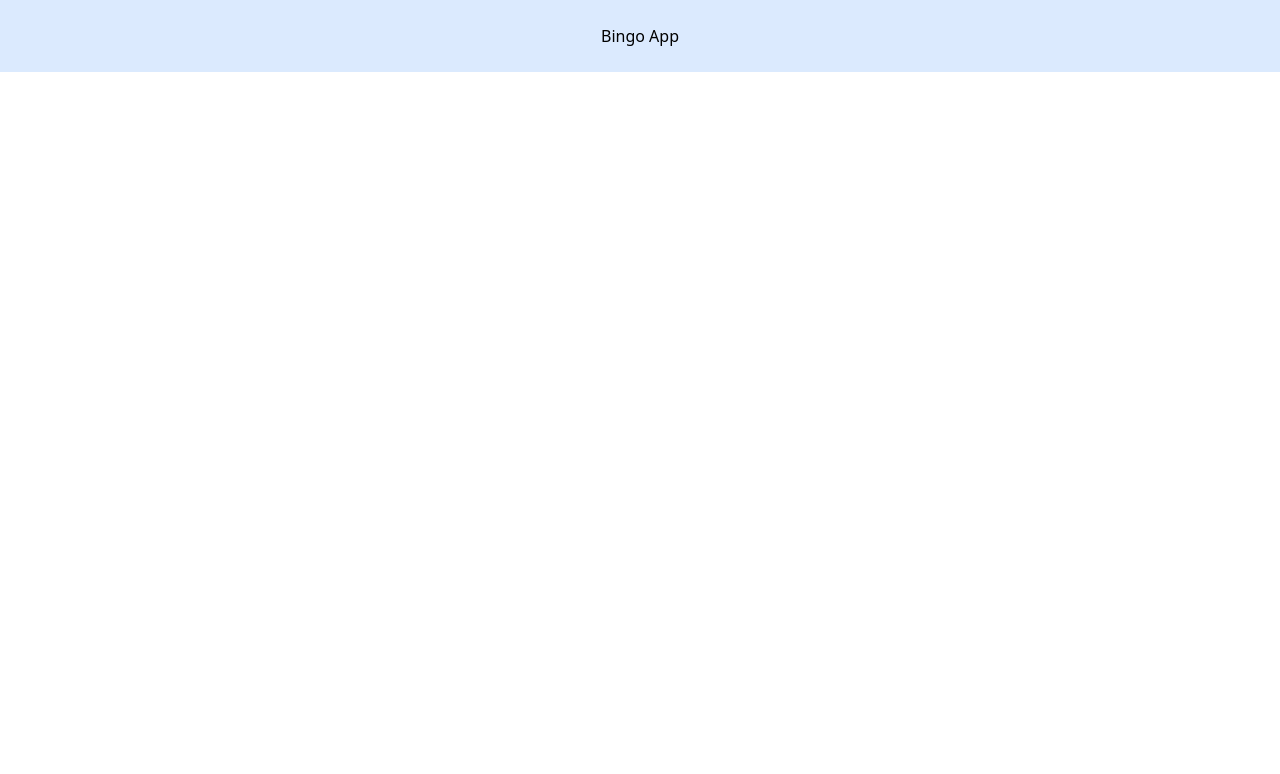
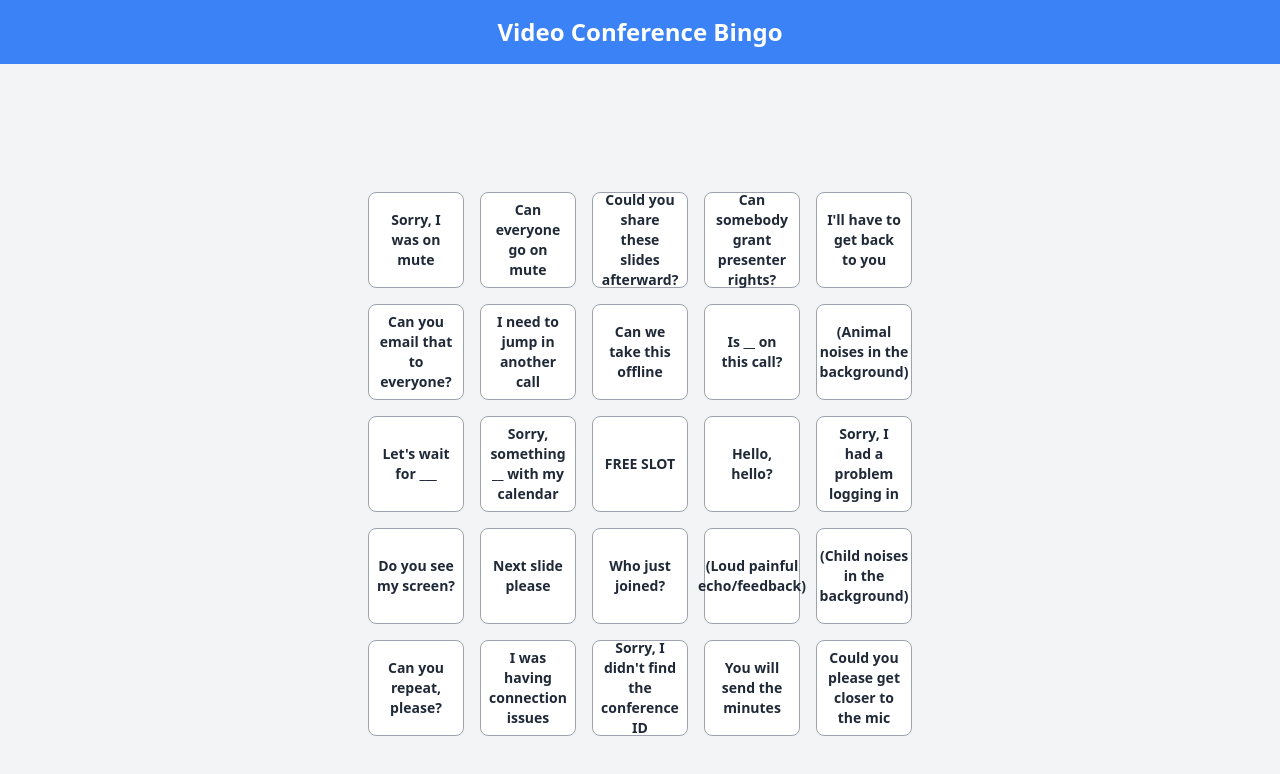
Before and after one commit to inolas05/Bingo-App, a React (Vite) app: page / in a window 1280 px wide. Shown: the top 774 px of the page. Built offline with nearby package versions, Linux system fonts and the light colour scheme.

Commit message:
built components and pharases displayed

```diff
--- a/src/App.jsx
+++ b/src/App.jsx
@@ -1,15 +1,13 @@
-//import { useState } from 'react'
-import './App.css'
+import React from 'react'
+import NavBar from './components/NavBar'
+import BingoCard from './components/BingoCard'
 
-function App() {
-
-
+const App = () => {
   return (
-    <>
-      <div className="p-6 text-center bg-blue-100">
-        {"Bingo App"}
-      </div>
-    </>
+    <div>
+      <NavBar />
+      <BingoCard />
+    </div>
   )
 }
 
--- /dev/null
+++ b/src/components/BingoCard.jsx
@@ -0,0 +1,65 @@
+import React, { useState, useEffect } from "react";
+import BingoCell from "./BingoCell";
+import { phrases } from "../utils/phrases";
+
+const BOARD_SIZE = 5;
+
+const BingoCard = () => {
+  const [board, setBoard] = useState([]);
+  const [selectedCells, setSelectedCells] = useState(new Set());
+
+  useEffect(() => {
+    generateBoard();
+  }, []);
+
+  const generateBoard = () => {
+    const shuffledPhrases = [...phrases].sort(() => Math.random() - 0.5);
+    const newBoard = [];
+
+    for (let row = 0; row < BOARD_SIZE; row++) {
+      newBoard.push([]);
+      for (let col = 0; col < BOARD_SIZE; col++) {
+        if (row === 2 && col === 2) {
+          newBoard[row].push("FREE SLOT");
+        } else {
+          newBoard[row].push(shuffledPhrases.pop());
+        }
+      }
+    }
+    setBoard(newBoard);
+  };
+
+  const handleCellClick = (row, col) => {
+    const key = `${row}-${col}`;
+    setSelectedCells((prevSelectedCells) => {
+        const newSelectedCells = new Set(prevSelectedCells);
+
+        if (newSelectedCells.has(key)) {
+          newSelectedCells.delete(key);
+        } else {
+          newSelectedCells.add(key);
+        }
+
+        return newSelectedCells;
+    });
+  };
+
+  return (
+    <div className="flex flex-col items-center justify-center min-h-screen bg-gray-100 p-5">
+      <div className="grid grid-cols-5 gap-4">
+        {board.map((row, rowIndex) =>
+          row.map((phrase, colIndex) => (
+            <BingoCell
+              key={`${rowIndex}-${colIndex}`}
+              phrase={phrase}
+              isSelected={selectedCells.has(`${rowIndex}-${colIndex}`)}
+              onClick={() => handleCellClick(rowIndex, colIndex)}
+            />
+          ))
+        )}
+      </div>
+    </div>
+  );
+};
+
+export default BingoCard;
--- /dev/null
+++ b/src/components/BingoCell.jsx
@@ -0,0 +1,16 @@
+import React from 'react'
+
+const BingoCell = ({ phrase, isSelected, onClick }) => {
+  return (
+    <div
+      onClick={onClick}
+      className={`flex items-center justify-center h-24 w-24 border border-gray-400 rounded-lg cursor-pointer
+      text-center text-sm font-semibold p-2 select-none
+      ${isSelected ? "bg-green-500 text-white" : "bg-white text-gray-800 hover:bg-gray-100"}`}
+    >
+      {phrase}
+    </div>
+  )
+}
+
+export default BingoCell
--- /dev/null
+++ b/src/components/NavBar.jsx
@@ -0,0 +1,11 @@
+import React from 'react'
+
+const NavBar = () => {
+    return (
+        <nav className="w-full bg-blue-500 p-4">
+          <h1 className="text-white text-center text-2xl font-bold">Video Conference Bingo</h1>
+        </nav>
+    );
+}
+
+export default NavBar
--- /dev/null
+++ b/src/utils/phrases.js
@@ -0,0 +1,26 @@
+export const phrases = [
+    "(Child noises in the background)",
+    "Hello, hello?",
+    "I need to jump in another call",
+    "Can everyone go on mute",
+    "Could you please get closer to the mic",
+    "(Loud painful echo/feedback)",
+    "Next slide please",
+    "Can we take this offline",
+    "Is __ on this call?",
+    "Could you share these slides afterward?",
+    "Can somebody grant presenter rights?",
+    "Can you email that to everyone?",
+    "Sorry, I had a problem logging in",
+    "(Animal noises in the background)",
+    "Sorry, I didn't find the conference ID",
+    "I was having connection issues",
+    "I'll have to get back to you",
+    "Who just joined?",
+    "Sorry, something __ with my calendar",
+    "Do you see my screen?",
+    "Let's wait for ___",
+    "You will send the minutes",
+    "Sorry, I was on mute",
+    "Can you repeat, please?",
+  ];
```
